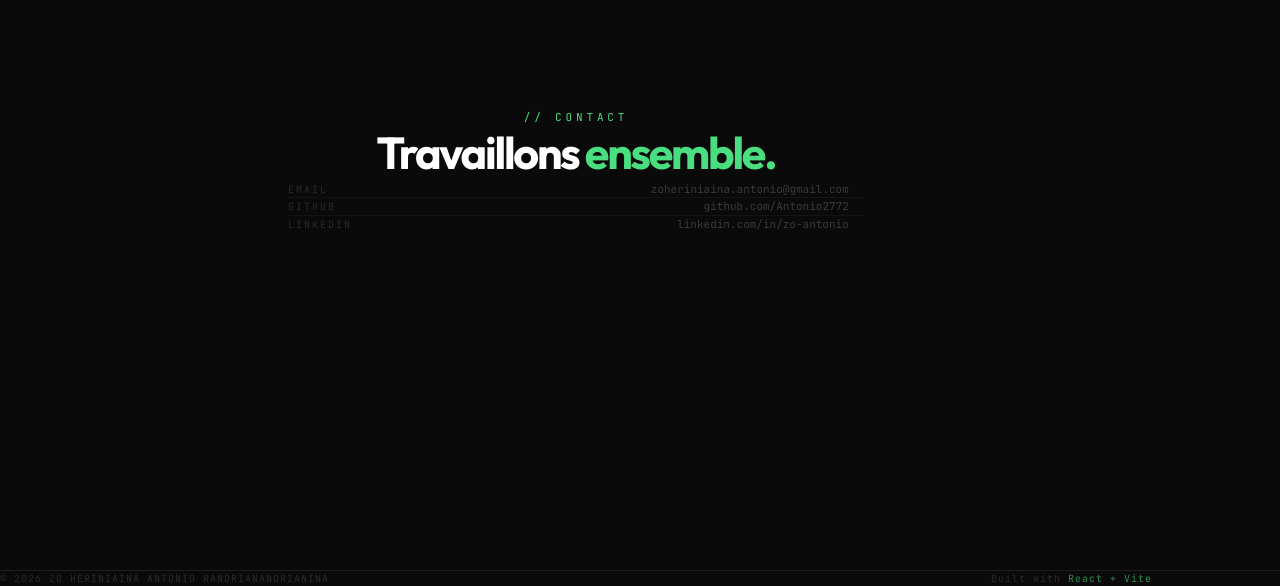
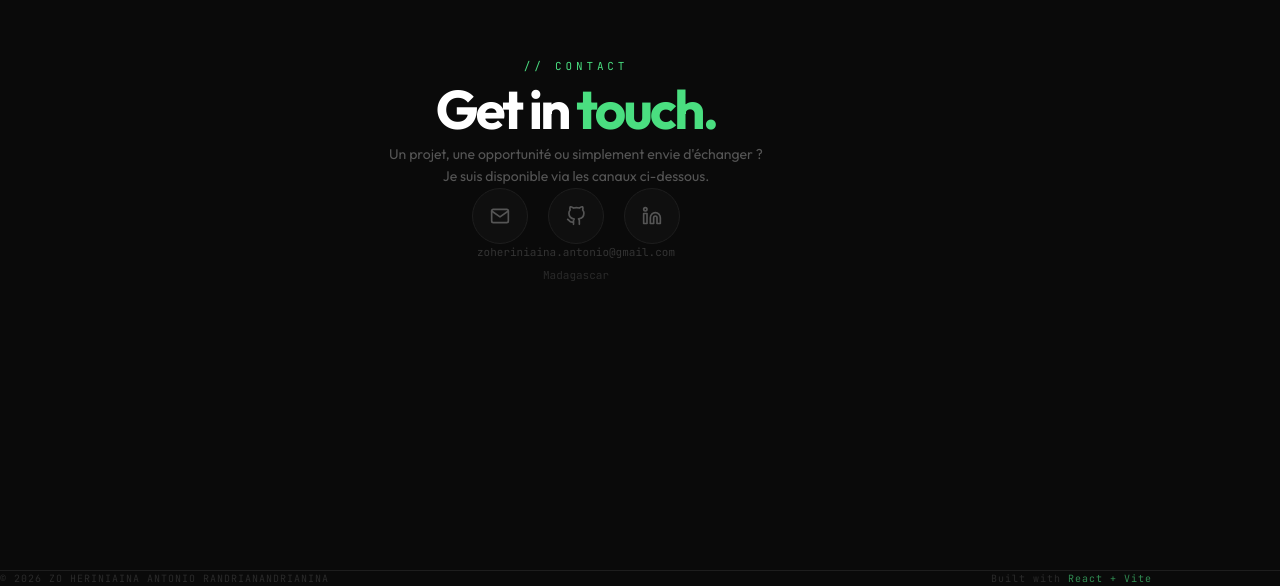
Before and after one commit to zoAntonio/portfolio, a React app: page / in a window 1280 px wide. Shown: the part 3430-4016 px from the top of the page. Built offline with nearby package versions, Linux system fonts and the light colour scheme; the HTML template or start-up script is replaced by a standard one.

Commit message:
feat: adjust the contact section

```diff
--- a/src/pages/Contact.jsx
+++ b/src/pages/Contact.jsx
@@ -1,21 +1,22 @@
 import { motion } from 'framer-motion'
 import Section from '../components/Section'
+import { FiMail, FiGithub, FiLinkedin } from 'react-icons/fi'
 
-const LINKS = [
+const CONTACTS = [
   {
-    label:   'email',
-    display: 'zoheriniaina.antonio@gmail.com',
-    href:    'mailto:zoheriniaina.antonio@gmail.com',
+    label: 'Email',
+    Icon:  FiMail,
+    href:  'mailto:zoheriniaina.antonio@gmail.com',
   },
   {
-    label:   'github',
-    display: 'github.com/Antonio2772',
-    href:    'https://github.com/Antonio2772',
+    label: 'GitHub',
+    Icon:  FiGithub,
+    href:  'https://github.com/Antonio2772',
   },
   {
-    label:   'linkedin',
-    display: 'linkedin.com/in/zo-antonio',
-    href:    'https://linkedin.com/in/zo-antonio',
+    label: 'LinkedIn',
+    Icon:  FiLinkedin,
+    href:  'https://linkedin.com/in/zo-antonio',
   },
 ]
 
@@ -23,41 +24,61 @@ export default function Contact() {
   return (
     <Section label="contact">
       {(inView) => (
-        <>
+        <div className="flex flex-col items-center text-center max-w-2xl w-full">
+
           <motion.h2
             initial={{ opacity: 0, y: 22 }}
             animate={inView ? { opacity: 1, y: 0 } : {}}
             transition={{ duration: 0.65, delay: 0.1, ease: [0.16, 1, 0.3, 1] }}
-            className="font-sans font-bold text-white leading-tight tracking-tighter mb-12 text-center"
-            style={{ fontSize: 'clamp(1.5rem, 5vw, 2.8rem)' }}
+            className="font-sans font-bold text-white leading-tight tracking-tighter mb-5"
+            style={{ fontSize: 'clamp(2rem, 5.5vw, 3.4rem)' }}
           >
-            Travaillons{' '}
-            <span className="text-[#4ade80]">ensemble.</span>
+            Get in <span className="text-[#4ade80]">touch.</span>
           </motion.h2>
 
-          <div className="flex flex-col max-w-xl w-full gap-px bg-[#141414]">
-            {LINKS.map((link, i) => (
+          <motion.p
+            initial={{ opacity: 0, y: 14 }}
+            animate={inView ? { opacity: 1, y: 0 } : {}}
+            transition={{ duration: 0.5, delay: 0.2, ease: [0.16, 1, 0.3, 1] }}
+            className="font-sans text-[#555] text-sm leading-relaxed mb-12 max-w-sm"
+          >
+            Un projet, une opportunité ou simplement envie d'échanger ?
+            Je suis disponible via les canaux ci-dessous.
+          </motion.p>
+
+          <div className="flex items-center gap-5 mb-12">
+            {CONTACTS.map(({ label, Icon, href }, i) => (
               <motion.a
-                key={link.label}
-                href={link.href}
-                target={link.label !== 'email' ? '_blank' : undefined}
+                key={label}
+                href={href}
+                target={label !== 'Email' ? '_blank' : undefined}
                 rel="noopener noreferrer"
-                initial={{ opacity: 0, x: -14 }}
-                animate={inView ? { opacity: 1, x: 0 } : {}}
-                transition={{ duration: 0.4, delay: 0.22 + i * 0.09 }}
-                className="group flex flex-col sm:flex-row sm:items-center sm:justify-between bg-[#0a0a0a] px-5 py-4 sm:py-3.5 hover:bg-[#0d0d0d] transition-colors duration-200"
+                initial={{ opacity: 0, y: 16 }}
+                animate={inView ? { opacity: 1, y: 0 } : {}}
+                transition={{ duration: 0.4, delay: 0.3 + i * 0.08 }}
+                title={label}
+                className="w-14 h-14 rounded-full bg-[#0f0f0f] border border-[#1e1e1e] flex items-center justify-center text-[#555] hover:text-[#4ade80] hover:border-[#4ade80]/40 hover:bg-[#0d0d0d] transition-all duration-200"
               >
-                <span className="font-mono text-[10px] tracking-[0.2em] text-[#2a2a2a] uppercase mb-1 sm:mb-0">
-                  {link.label}
-                </span>
-                <span className="font-mono text-[11px] text-[#3a3a3a] group-hover:text-[#4ade80] transition-colors duration-200 flex items-center gap-1.5 break-all sm:break-normal">
-                  {link.display}
-                  <span className="opacity-0 group-hover:opacity-100 transition-opacity duration-200">↗</span>
-                </span>
+                <Icon size={20} />
               </motion.a>
             ))}
           </div>
-        </>
+
+          <motion.div
+            initial={{ opacity: 0 }}
+            animate={inView ? { opacity: 1 } : {}}
+            transition={{ duration: 0.5, delay: 0.55 }}
+            className="flex flex-col gap-1.5"
+          >
+            <span className="font-mono text-[11px] text-[#333]">
+              zoheriniaina.antonio@gmail.com
+            </span>
+            <span className="font-mono text-[11px] text-[#2a2a2a]">
+              Madagascar
+            </span>
+          </motion.div>
+
+        </div>
       )}
     </Section>
   )
```
